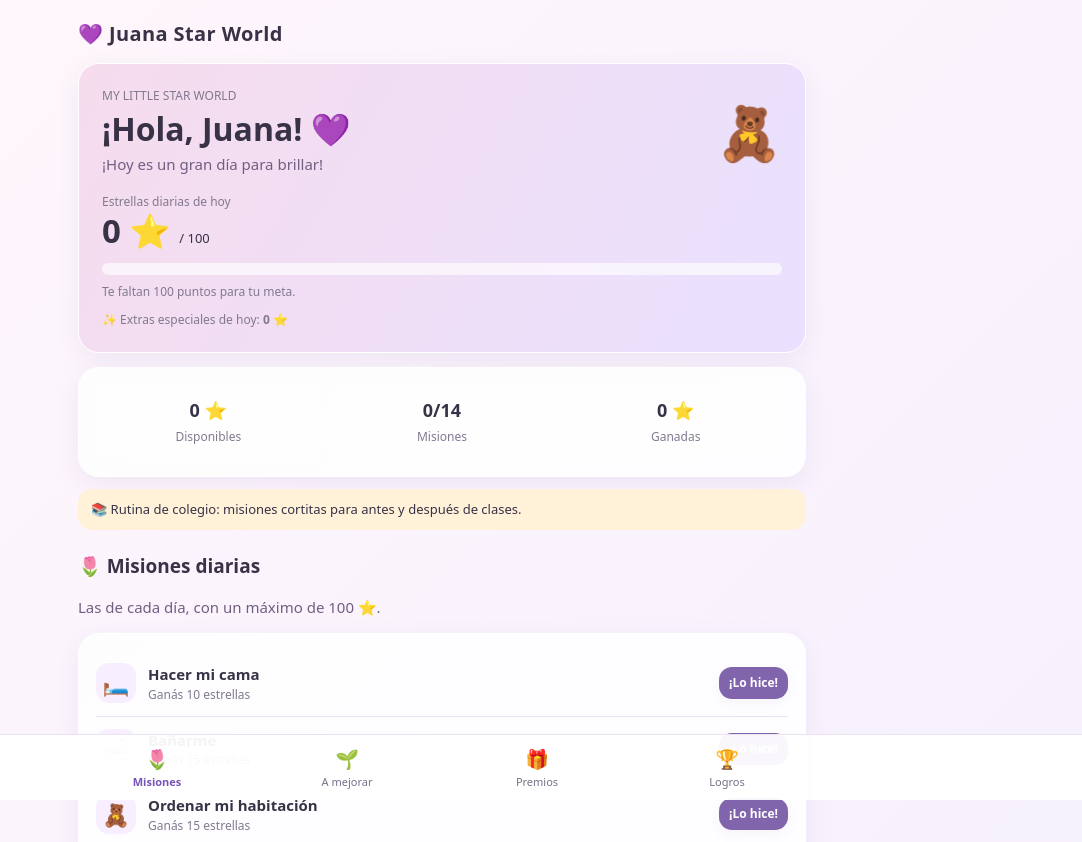
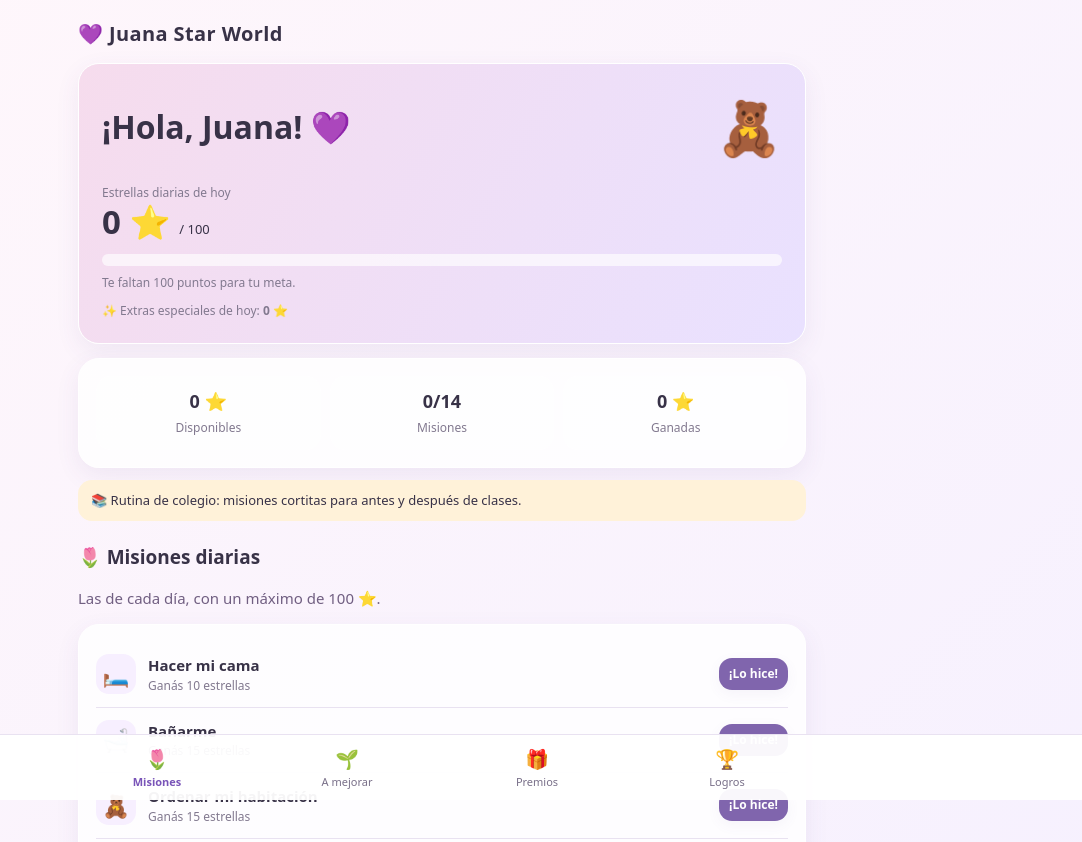
Before and after one commit to oscarmartell/juana, a plain HTML site: page index.html in a window 1280 px wide. Shown: the top 842 px of the page, without its empty margins (198-1280 px from the left). Drawn offline with Linux system fonts and the light colour scheme.

Commit message:
Quitar frases marcadas del encabezado de Juana

```diff
--- a/index.html
+++ b/index.html
@@ -17,7 +17,7 @@
 <header class="top"><div class="brand">💜 Juana Star World</div><button class="btn small hide" id="logout">Salir</button></header>
 <div id="setup" class="card" style="margin-top:30px"><h2>¡Un mundo de estrellas para Juana! 💜</h2><p class="subtitle">Misiones, regalos y aventuras para brillar.</p><div class="notice">La aplicación todavía no está habilitada. La familia debe completar la configuración privada de acceso.</div></div>
 <div id="login" class="card hide"><h2>¡Hola, estrella! ✨</h2><p class="subtitle">Entrá a tu mundo de misiones y recompensas.</p><form id="loginForm"><input class="field" type="email" autocomplete="username" placeholder="Correo de acceso" id="email" required/><input class="field" type="password" autocomplete="current-password" placeholder="Contraseña" id="password" required/><button class="btn primary full" type="submit">Entrar a mi mundo 🌸</button></form><p id="loginError" class="dim" role="alert"></p></div>
-<main id="app" class="hide"><section class="hero card"><div class="row between"><div><div class="mini">MY LITTLE STAR WORLD</div><h1>¡Hola, Juana! 💜</h1><div class="subtitle" id="greeting">¡Hoy es un gran día para brillar!</div></div><div style="font-size:53px" aria-hidden="true">🧸</div></div><div style="margin-top:17px" class="mini">Estrellas diarias de hoy</div><div class="stars"><span id="todayPoints">0</span> ⭐ <small style="font-size:13px;font-weight:normal">/ 100</small></div><div class="bar"><div id="progress" style="width:0%"></div></div><div id="progressHint" class="mini"></div><div class="mini" style="margin-top:10px">✨ Extras especiales de hoy: <strong id="specialPoints">0</strong> ⭐</div></section>
+<main id="app" class="hide"><section class="hero card"><div class="row between"><div><h1>¡Hola, Juana! 💜</h1></div><div style="font-size:53px" aria-hidden="true">🧸</div></div><div style="margin-top:17px" class="mini">Estrellas diarias de hoy</div><div class="stars"><span id="todayPoints">0</span> ⭐ <small style="font-size:13px;font-weight:normal">/ 100</small></div><div class="bar"><div id="progress" style="width:0%"></div></div><div id="progressHint" class="mini"></div><div class="mini" style="margin-top:10px">✨ Extras especiales de hoy: <strong id="specialPoints">0</strong> ⭐</div></section>
 <div class="card statrow"><div class="stat"><strong id="balance">0 ⭐</strong><span class="mini">Disponibles</span></div><div class="stat"><strong id="taskCount">0/0</strong><span class="mini">Misiones</span></div><div class="stat"><strong id="totalEarned">0 ⭐</strong><span class="mini">Ganadas</span></div></div>
 <div id="feedback" class="notice success hide" role="status"></div>
 <section id="missionsPanel"><div id="routineMessage" class="notice"></div><h2 class="section-title">🌷 Misiones diarias</h2><p class="subtitle">Las de cada día, con un máximo de 100 ⭐.</p><div class="card" id="tasks"></div><h2 class="section-title">✨ Misiones especiales</h2><p class="subtitle">Puntos extra que se suman por fuera del tope diario.</p><div class="card" id="specialTasks"></div><h2 class="section-title">🎁 Misiones sorpresa</h2><p class="subtitle">Desafíos especiales para divertirse, aprender y colaborar.</p><div class="card" id="surpriseTasks"></div></section>
```
